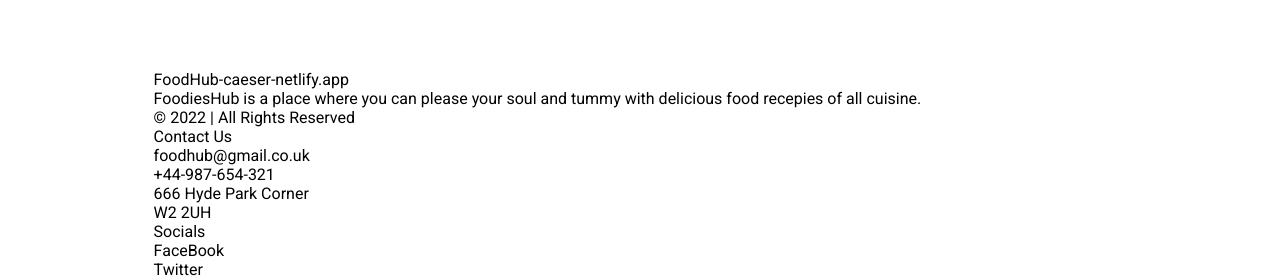
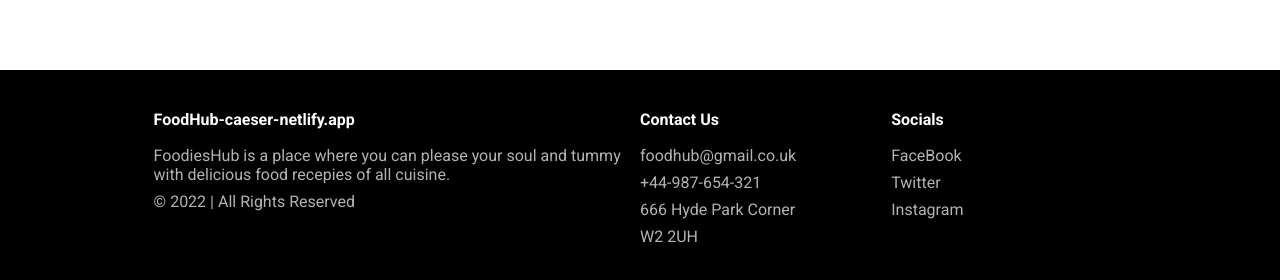
Before and after one commit to caeserlondon/Yum-Yum, a React (Create React App) app: page / in a window 1280 px wide. Shown: the part 1474-1754 px from the top of the page. Built offline with nearby package versions, Linux system fonts and the light colour scheme.

Commit message:
creating the Footer style partial and adding it to the index.scss

```diff
--- a/src/styles/index.scss
+++ b/src/styles/index.scss
@@ -78,7 +78,28 @@
 	}
 }
 
-// best media query breakpoints 2022:-
+.footer {
+	background-color: black;
+	color: white;
+	padding-block: 2.5em;
+	display: grid;
+	grid-template-columns: 2fr 1fr 1fr;
+	grid-gap: 1em;
+	.footer-section {
+		p {
+			opacity: 0.7;
+			margin-bottom: 0.5em;
+		}
+		p.title {
+			opacity: 1;
+			margin-bottom: 1.1em;
+			font-weight: bold;
+		}
+	}
+}
+
+// ............. Media Query .............. //
+// best media query breakpoints in 2022:-
 // 320px — 480px: Mobile devices
 // 481px — 768px: iPads, Tablets
 // 769px — 1024px: Small screens, laptops
--- /dev/null
+++ b/src/styles/partials/_footer.scss
@@ -0,0 +1,19 @@
+.footer {
+	background-color: black;
+	color: white;
+	padding-block: 2.5em;
+	display: grid;
+	grid-template-columns: 2fr 1fr 1fr;
+	grid-gap: 1em;
+	.footer-section {
+		p {
+			opacity: 0.7;
+			margin-bottom: 0.5em;
+		}
+		p.title {
+			opacity: 1;
+			margin-bottom: 1.1em;
+			font-weight: bold;
+		}
+	}
+}
```
